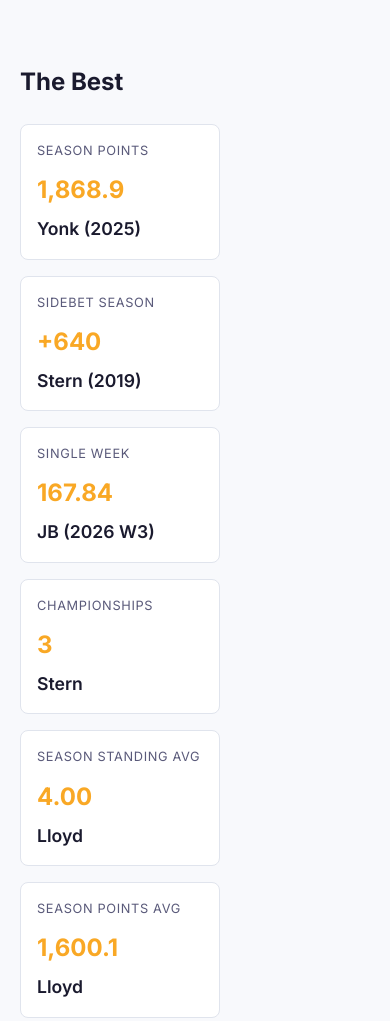
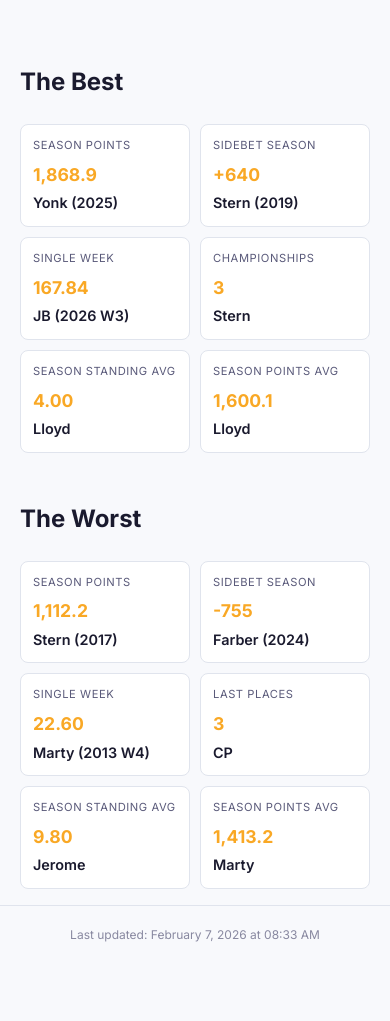
Before and after one commit to adennis4/warrior-poets, a website: page hall-of-fame.html in a window 390 px wide. Shown: the part 980-2001 px from the top of the page. After the commit the page ends 1944 px from the top, so only its background shows below. Drawn offline with nearby package versions, Linux system fonts and the light colour scheme.

Commit message:
Make Hall of Fame Best/Worst sections 2x3 grid on mobile
Compact cards with smaller fonts to fit phone screens

🤖 Generated with [Claude Code](https://claude.com/claude-code)

Co-Authored-By: Claude Opus 4.5 <noreply@anthropic.com>

```diff
--- a/hall-of-fame.html
+++ b/hall-of-fame.html
@@ -144,6 +144,29 @@
       font-size: 1.1rem;
       font-weight: 600;
       color: var(--text-primary);
+    }
+
+    @media (max-width: 768px) {
+      .stats-grid {
+        display: grid;
+        grid-template-columns: repeat(2, 1fr);
+        gap: 10px;
+      }
+      .record-card {
+        width: auto;
+        padding: 12px;
+      }
+      .record-card-title {
+        font-size: 0.7rem;
+        margin-bottom: 8px;
+      }
+      .record-card-value {
+        font-size: 1.1rem;
+        margin-bottom: 4px;
+      }
+      .record-card-detail {
+        font-size: 0.9rem;
+      }
     }
   </style>
 </head>
```
